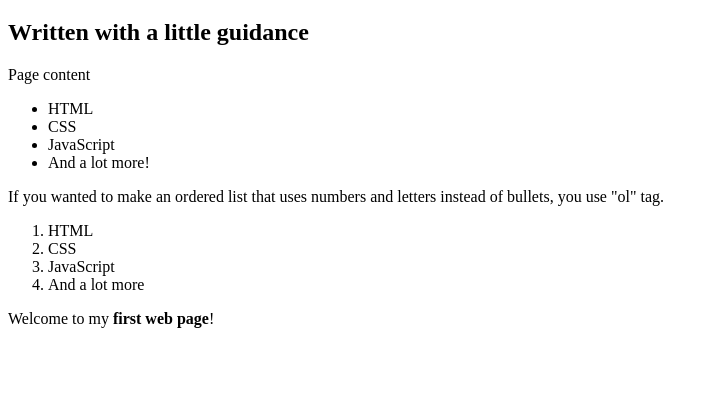
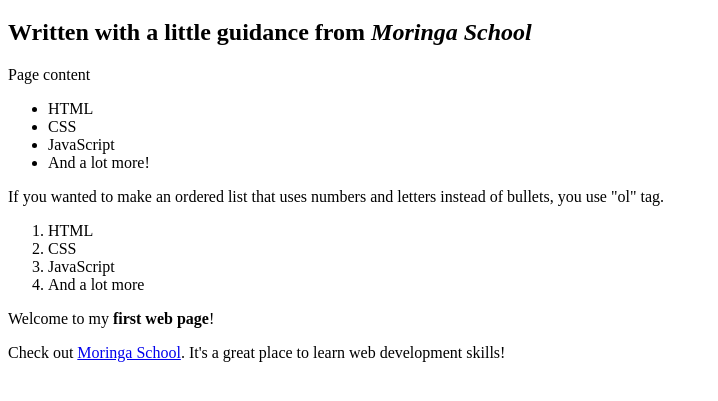
Before and after one commit to Lonzohope/Portfolio20, a plain HTML site: page hello-world.html in a window 1280 px wide. Shown: the part 61-462 px from the top of the page, without its empty margins (0-718 px from the left). Drawn offline with Linux system fonts and the light colour scheme.

Commit message:
Added a link

```diff
--- a/hello-world.html
+++ b/hello-world.html
@@ -5,7 +5,7 @@
     </head>
     <body>
         <h1>Hello world!</h1>
-        <h2>Written with a little guidance</h2>
+        <h2>Written with a little guidance from <em>Moringa School</em></h2>
         <p>Page content</p>
 
         <ul>
@@ -25,5 +25,6 @@
             <li>And a lot more</li>
         </ol>
         <p>Welcome to my <strong>first web page</strong>!</p>
+        <p> Check out <a href="https://moringaschool.instructure.com/courses/14">Moringa School</a>. It's a great place to learn web development skills!</p>
     </body>
 </html>
```
